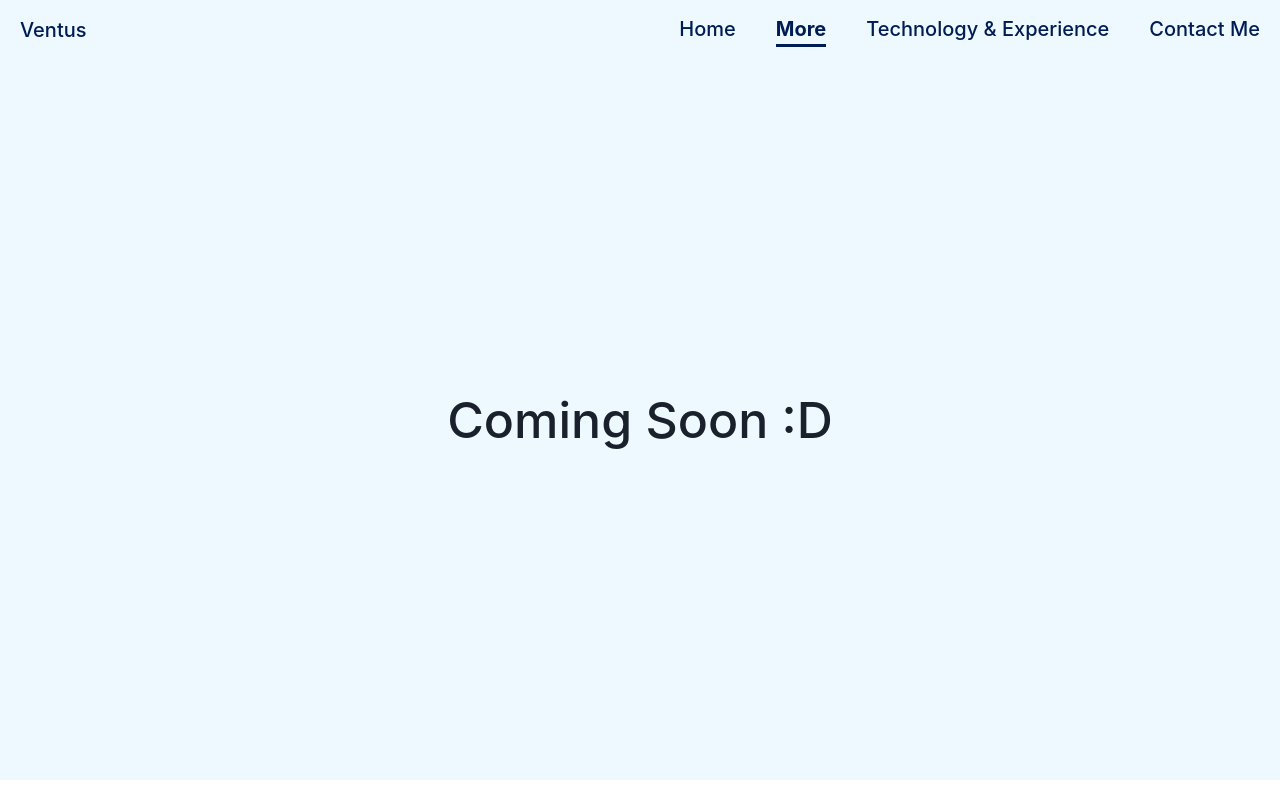
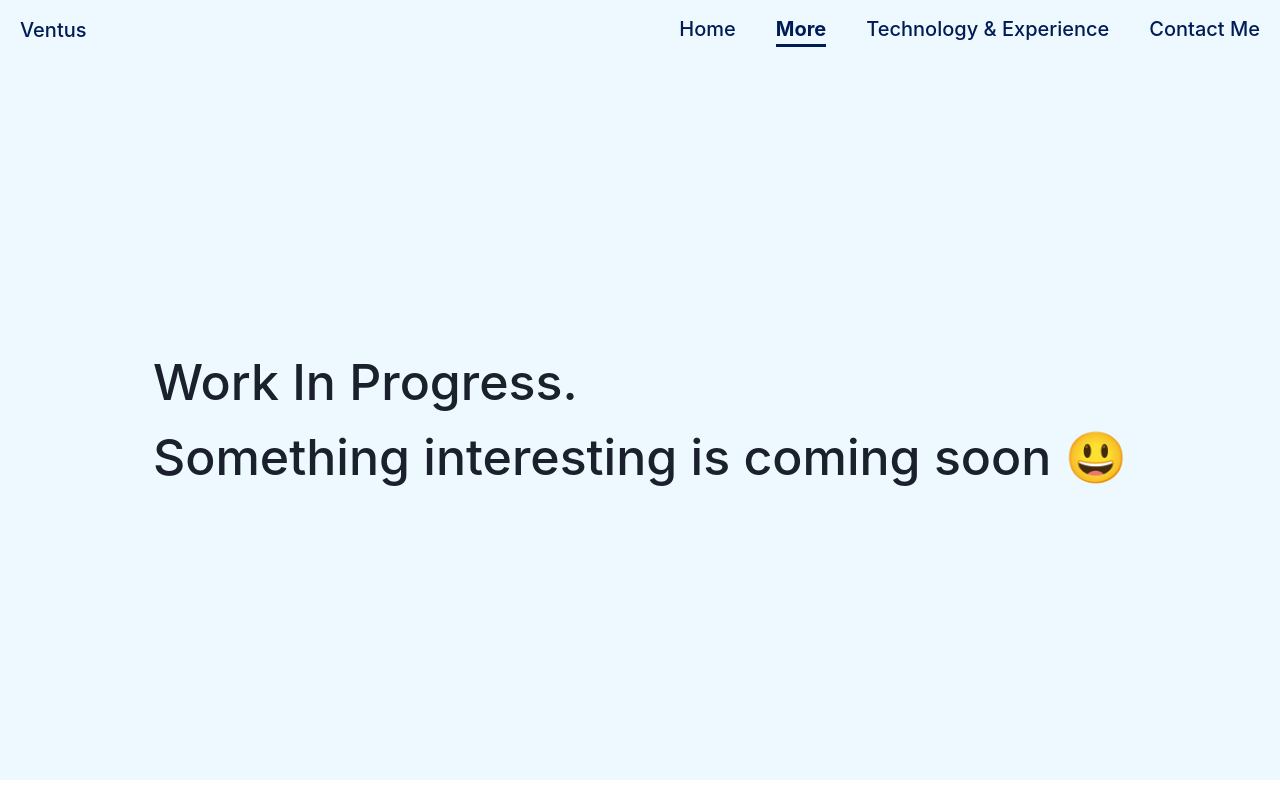
Before and after one commit to VentusTWY/ventus-portfolio, a React (Create React App) app: page /more in a window 1280 px wide. Built offline with nearby package versions, Linux system fonts and the light colour scheme.

Commit message:
changes to index and preview

```diff
--- a/public/index.html
+++ b/public/index.html
@@ -23,7 +23,7 @@
       work correctly both with client-side routing and a non-root public URL.
       Learn how to configure a non-root public URL by running `npm run build`.
     -->
-    <title>Ventus Portfolio</title>
+    <title>Ventus' Web </title>
   </head>
   <body>
     <noscript>You need to enable JavaScript to run this app.</noscript>
--- a/src/components/ContactMe/ContactMe.jsx
+++ b/src/components/ContactMe/ContactMe.jsx
@@ -14,7 +14,7 @@ export const ContactMe = () => {
         width={'100vw'}
       >
         <Text color={'7F8DAA'} fontSize={'50px'} fontWeight={500}>
-          Coming Soon :D
+          Work In Progress.<br></br> Something interesting is coming soon 😃
         </Text>
       </Flex>
     </>
--- a/src/components/More/More.jsx
+++ b/src/components/More/More.jsx
@@ -14,7 +14,7 @@ export const More = () => {
         width={'100vw'}
       >
         <Text color={'7F8DAA'} fontSize={'50px'} fontWeight={500}>
-          Coming Soon :D
+          Work In Progress.<br></br> Something interesting is coming soon 😃
         </Text>
       </Flex>
     </>
--- a/src/components/TechnologyExperience/TechnologyExperience.jsx
+++ b/src/components/TechnologyExperience/TechnologyExperience.jsx
@@ -14,7 +14,7 @@ export const TechnologyExperience = () => {
         width={'100vw'}
       >
         <Text color={'7F8DAA'} fontSize={'50px'} fontWeight={500}>
-          Coming Soon :D
+          Work In Progress.<br></br> Something interesting is coming soon 😃
         </Text>
       </Flex>
     </>
```
Also changed, not shown: public/manifest.json.
